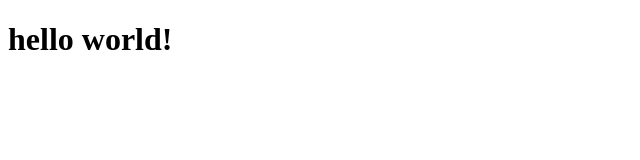
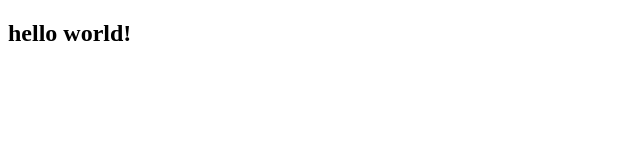
Before and after one commit to Youngemi/two, a plain HTML site: page app/index.html in a window 1280 px wide. Shown: the whole page, without its empty margins (0-640 px from the left). Drawn offline with Linux system fonts and the light colour scheme.

Commit message:
hello world

```diff
--- a/app/index.html
+++ b/app/index.html
@@ -5,6 +5,6 @@
     <title>hello world</title>
 </head>
 <body>
-<h1>hello world!</h1>
+<h2>hello world!</h2>
 </body>
 </html>
```
